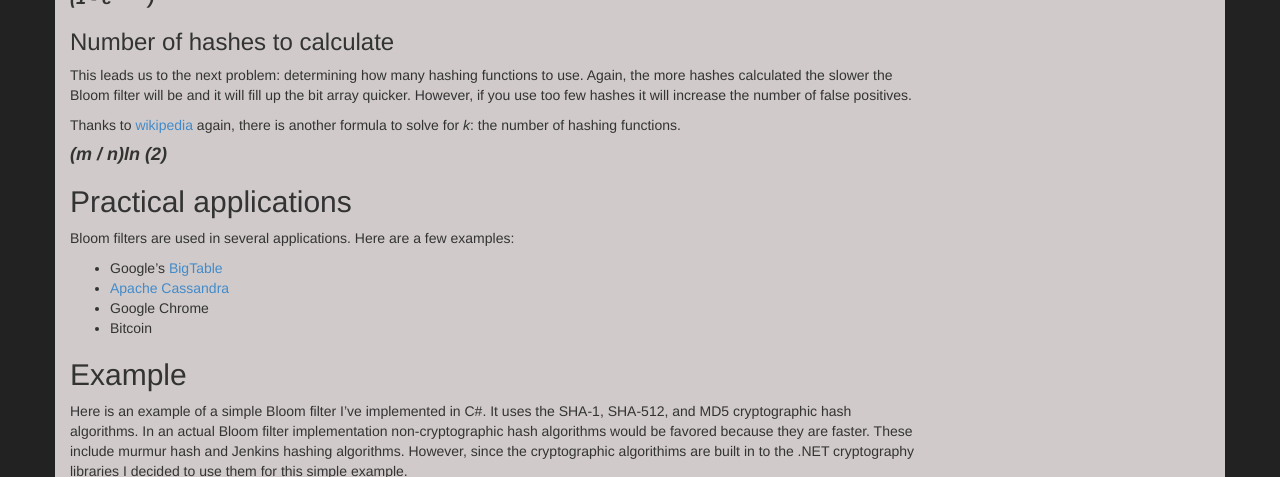
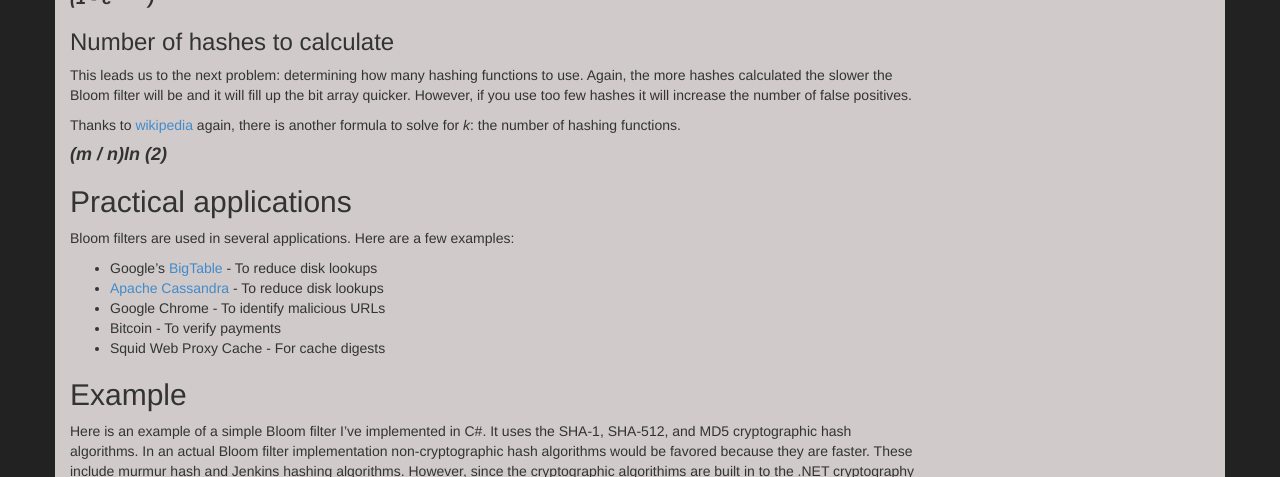
Before and after one commit to asciamanna/asciamanna.github.io, a Jekyll site: the page built from _posts/2014-05-10-bloom-filters.md, in a window 1280 px wide and 900 px high, scrolled down 1303 px, cut to the strip 0-477 px from the top of the window. Built offline with Jekyll 4.4.1, drawn with Linux system fonts in a browser that asks for light colours; nearby versions of some CDN libraries; comment, search, counter and statistics services are not loaded.

Commit message:
updated examples of bloom filters

```diff
--- a/_posts/2014-05-10-bloom-filters.md
+++ b/_posts/2014-05-10-bloom-filters.md
@@ -75,10 +75,11 @@ is another formula to solve for _k_: the number of hashing functions.
 ##Practical applications
 Bloom filters are used in several applications. Here are a few examples:
 
-* Google's [BigTable](http://en.wikipedia.org/wiki/BigTable)
-* [Apache Cassandra](http://en.wikipedia.org/wiki/Apache_Cassandra)
-* Google Chrome
-* Bitcoin
+* Google's [BigTable](http://en.wikipedia.org/wiki/BigTable) - To reduce disk lookups
+* [Apache Cassandra](http://en.wikipedia.org/wiki/Apache_Cassandra) - To reduce disk lookups
+* Google Chrome - To identify malicious URLs
+* Bitcoin - To verify payments
+* Squid Web Proxy Cache - For cache digests
 
 ##Example
 Here is an example of a simple Bloom filter I've implemented in C#. It uses the
```
